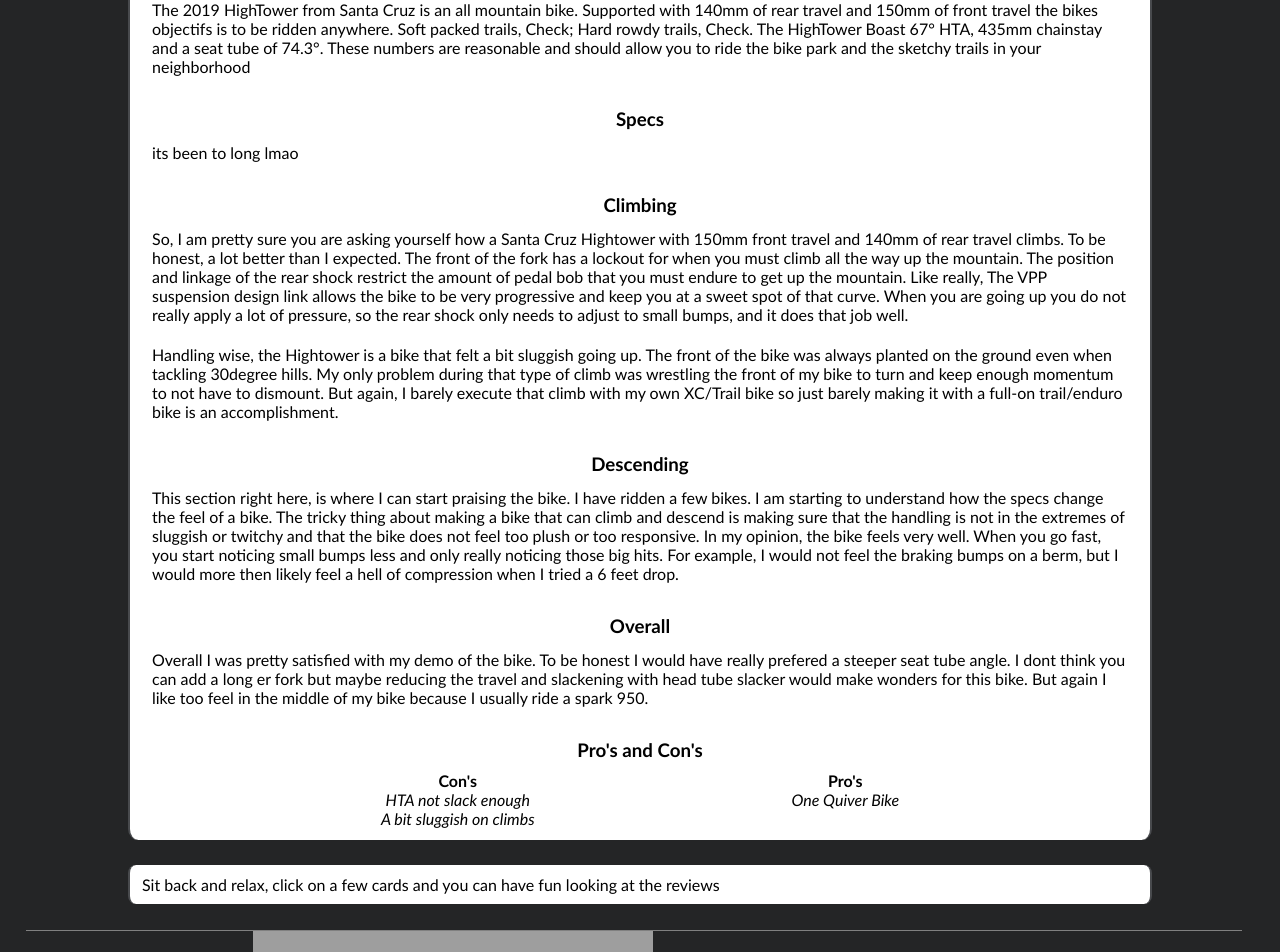
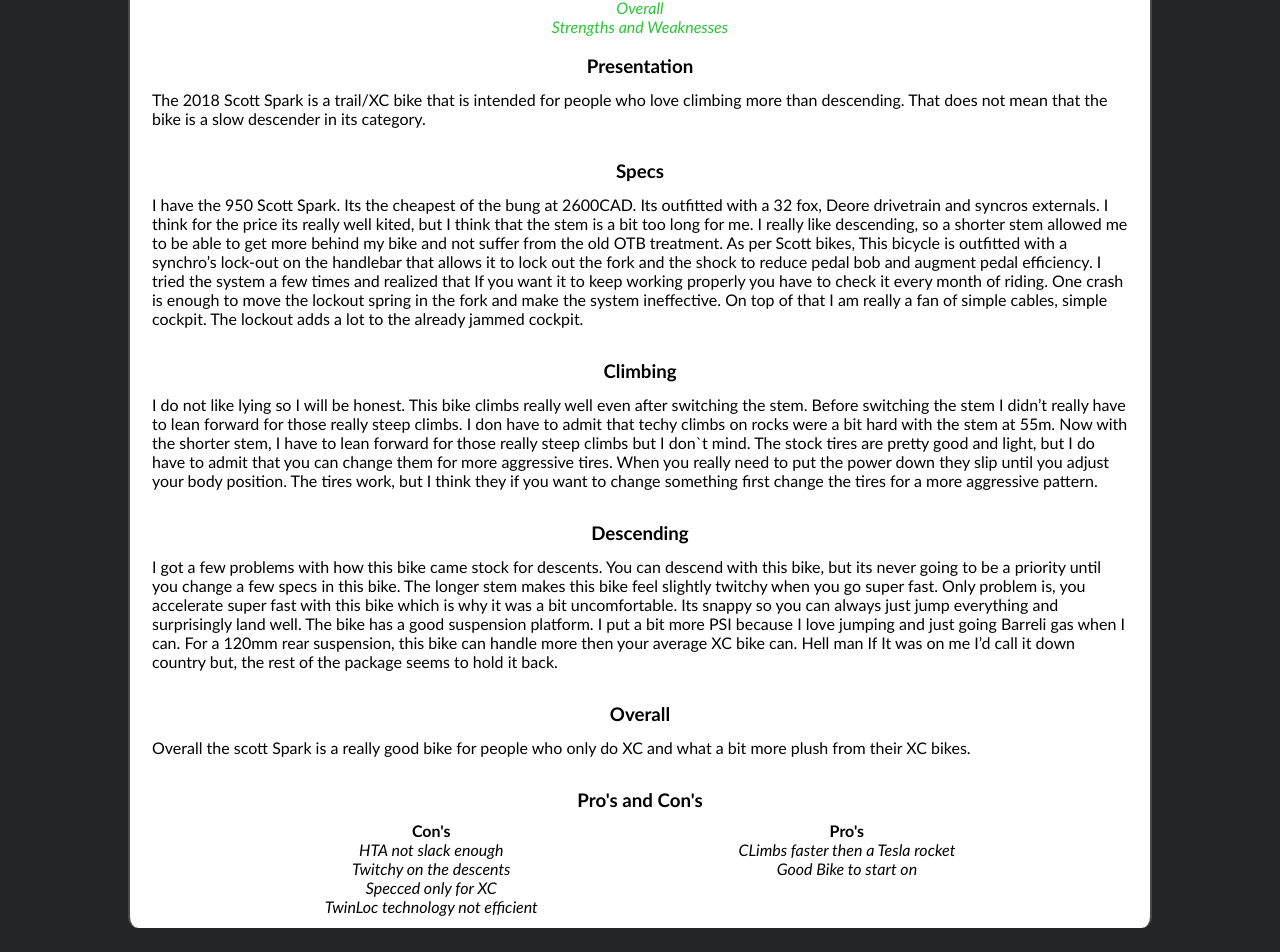
Before and after one commit to MickaelMedia/MickaelMedia, a React (Create React App) app: page /BikeReviews/Spark2018 in a window 1280 px wide. Shown: the part 1614-2566 px from the top of the page. Built offline with nearby package versions, Linux system fonts and the light colour scheme; grey boxes are pictures that could not be loaded; the HTML template or start-up script is replaced by a standard one.

Commit message:
Look at devnotes, I did too many changes

```diff
--- a/src/Section/About_Me.js
+++ b/src/Section/About_Me.js
@@ -13,6 +13,7 @@
             </article>
             <article>
                 <h2>Dev Notes</h2>
+                <p>2021-03-14: Changed the background on Bike/General because instagram moved the url around (dick move instagram).Adding some content on the coding part of the website, gonna start nursing part at the end of this month</p>
                 <p>2021-03-09: I took out the new bike thing.</p>
                 <p>2021-03-08: Redid my titles so they pop out more from the background. Got inspired from Mahalo My Dude but I added text shadow </p>
                 <p>2021-03-07: Touching up About Me and Welcome Sections for grammar</p>
--- a/src/Section/Biking/General.js
+++ b/src/Section/Biking/General.js
@@ -7,7 +7,7 @@
 function General() {
     return (
         <div className="general">
-            <Item title="SKRRT" backgroundImg="https://instagram.fymq1-1.fna.fbcdn.net/v/t51.2885-15/e35/82391294_297782731395862_7866297689698578286_n.jpg?_nc_ht=instagram.fymq1-1.fna.fbcdn.net&_nc_cat=110&_nc_ohc=fAaT3DPOh80AX-Y6EFz&tp=1&oh=e3368344976103d4b9a95ddd183a5fc6&oe=604AB9BD"/>
+            <Item title="SKRRT" backgroundImg="https://images.unsplash.com/photo-1568226292321-dd67ff8b3b2b?ixid=MXwxMjA3fDB8MHxzZWFyY2h8MXx8bW91bnRhaW4lMjB0cmFpbHxlbnwwfHwwfA%3D%3D&ixlib=rb-1.2.1&w=1000&q=80"/>
             <iframe title="YoutubeVid" className="general__iframe" src="https://www.youtube.com/embed/GeV0tS8wiyw" frameborder="0" allow="accelerometer; autoplay; clipboard-write; encrypted-media; gyroscope; picture-in-picture" allowfullscreen ></iframe>
             <div className="general__intro"></div>
             <article>
--- a/src/Section/Biking/Reviews/Review.js
+++ b/src/Section/Biking/Reviews/Review.js
@@ -12,6 +12,11 @@
     return (
         <div className="review">
             <Item backgroundImg="https://s14761.pcdn.co/wp-content/uploads/2020/09/Propain-spindrift-cf-2021-enduro-test-review36-810x551.jpg" title="Welcome to the review"/>
+
+            <article>
+                <p>Sit back and relax, click on a few cards and you can have fun looking at the reviews</p>
+            </article>
+
             <h2>Latest Reviews</h2>
             <div className="review__card__space">
                 <Card title="Aggressor vs Forekaster" description="coming soon" image="https://images-na.ssl-images-amazon.com/images/I/619CAxZA8nL._AC_SL1000_.jpg"/>
@@ -29,9 +34,6 @@
                 </Route>
             </Switch>
 
-            <article>
-                <p>Sit back and relax, click on a few cards and you can have fun looking at the reviews</p>
-            </article>
         </div>
     )
 }
--- a/src/Section/Biking/Reviews/Spark2018/Spark2018.js
+++ b/src/Section/Biking/Reviews/Spark2018/Spark2018.js
@@ -18,20 +18,19 @@
             </ul>
             <br/>
             <h3 id="Presentation">Presentation</h3>
-            <p>The 2019 HighTower from Santa Cruz is an all mountain bike. Supported with 140mm of rear travel and 150mm of front travel the bikes objectifs is to be ridden anywhere. Soft packed trails, Check; Hard rowdy trails, Check. The HighTower Boast 67° HTA, 435mm chainstay and a seat tube of 74.3°. These numbers are reasonable and should allow you to ride the bike park and the sketchy trails in your neighborhood</p>
+            <p>The 2018 Scott Spark is a trail/XC bike that is intended for people who love climbing more than descending. That does not mean that the bike is a slow descender in its category.</p>
             <br/>
             <h3 id="Spec">Specs</h3>
-            <p>its been to long lmao</p>
+            <p>I have the 950 Scott Spark. Its the cheapest of the bung at 2600CAD. Its outfitted with a 32 fox, Deore drivetrain and syncros externals.  I think for the price its really well kited, but I think that the stem is a bit too long for me. I really like descending, so a shorter stem allowed me to be able to get more behind my bike and not suffer from the old OTB treatment. As per Scott bikes, This bicycle is outfitted with a synchro’s lock-out on the handlebar that allows it to lock out the fork and the shock to reduce pedal bob and augment pedal efficiency. I tried the system a few times and realized that If you want it to keep working properly you have to check it every month of riding. One crash is enough to move the lockout spring in the fork and make the system ineffective. On top of that I am really a fan of simple cables, simple cockpit. The lockout adds a lot to the already jammed cockpit. </p>
             <br/>
             <h3 id="Climbing">Climbing</h3>
-            <p>So, I am pretty sure you are asking yourself how a Santa Cruz Hightower with 150mm front travel and 140mm of rear travel climbs. To be honest, a lot better than I expected. The front of the fork has a lockout for when you must climb all the way up the mountain. The position and linkage of the rear shock restrict the amount of pedal bob that you must endure to get up the mountain. Like really, The VPP suspension design link allows the bike to be very progressive and keep you at a sweet spot of that curve. When you are going up you do not really apply a lot of pressure, so the rear shock only needs to adjust to small bumps, and it does that job well. </p>
-            <p>Handling wise, the Hightower is a bike that felt a bit sluggish going up. The front of the bike was always planted on the ground even when tackling 30degree hills. My only problem during that type of climb was wrestling the front of my bike to turn and keep enough momentum to not have to dismount. But again, I barely execute that climb with my own XC/Trail bike so just barely making it with a full-on trail/enduro bike is an accomplishment. </p>
+            <p>I do not like lying so I will be honest. This bike climbs really well even after switching the stem. Before switching the stem I didn’t really have to lean forward for those really steep climbs. I don have to admit that techy climbs on rocks were a bit hard with the stem at 55m. Now with the shorter stem, I have to lean forward for those really steep climbs but I don`t mind. The stock tires are pretty good and light, but I do have to admit that you can change them for more aggressive tires. When you really need to put the power down they slip until you adjust your body position. The tires work, but I think they if you want to change something first change the tires for a more aggressive pattern.</p>
             <br/>
             <h3 id="Descending">Descending</h3>
-            <p>This section right here, is where I can start praising the bike. I have ridden a few bikes. I am starting to understand how the specs change the feel of a bike. The tricky thing about making a bike that can climb and descend is making sure that the handling is not in the extremes of sluggish or twitchy and that the bike does not feel too plush or too responsive. In my opinion, the bike feels very well. When you go fast, you start noticing small bumps less and only really noticing those big hits. For example, I would not feel the braking bumps on a berm, but I would more then likely feel a hell of compression when I tried a 6 feet drop. </p>
+            <p>I got a few problems with how this bike came stock for descents. You can descend with this bike, but its never going to be a priority until you change a few specs in this bike. The longer stem makes this bike feel slightly twitchy when you go super fast. Only problem is, you accelerate super fast with this bike which is why it was a bit uncomfortable. Its snappy so you can always just jump everything and surprisingly land well. The bike has a good suspension platform. I put a bit more PSI because I love jumping and just going Barreli gas when I can. For a 120mm rear suspension, this bike can handle more then your average XC bike can. Hell man If It was on me I’d call it down country but, the rest of the package seems to hold it back. </p>
             <br/>
             <h3 id="Overall">Overall</h3>
-            <p>Overall I was pretty satisfied with my demo of the bike. To be honest I would have really prefered a steeper seat tube angle. I dont think you can add a long er fork but maybe reducing the travel and slackening with head tube slacker would make wonders for this bike. But again I like too feel in the middle of my bike because I usually ride a spark 950.</p>
+            <p>Overall the scott Spark is a really good bike for people who only do XC and what a bit more plush from their XC bikes. </p>
             <br/>
             <h3 id="Strengths">Pro's and Con's</h3>
             <div className="review__proscons">
@@ -39,13 +38,16 @@
                     <h4>Con's</h4>
                     <ul>
                         <li>HTA not slack enough</li>
-                        <li>A bit sluggish on climbs</li>
+                        <li>Twitchy on the descents</li>
+                        <li>Specced only for XC</li>
+                        <li>TwinLoc technology not efficient</li>
                     </ul>
                 </div>
                 <div>
                     <h4>Pro's</h4>
                     <ul>
-                        <li>One Quiver Bike</li>
+                        <li>CLimbs faster then a Tesla rocket</li>
+                        <li>Good Bike to start on</li>
                     </ul>
                 </div>
             </div>
--- a/src/Section/Coding/Coding101/Coding101.js
+++ b/src/Section/Coding/Coding101/Coding101.js
@@ -1,6 +1,8 @@
 import React from 'react';
 
 import Item from "../../../Components/Item/Item";
+import Card from "../../../Components/Card/Card";
+
 
 function Coding101() {
     return (
@@ -9,8 +11,15 @@
         <article>
             <h2>Welcome to Coding 101</h2>
             <p>In this section we are gonna talk about how I got into coding and everything I learned so you can learn as well</p>
-            <o>I am not a professional by say, but I can help guide you on what to learn in order have a solid base and get better at coding</o>
+            <p>I am not a professional by say, but I can help guide you on what to learn in order have a solid base and get better at coding.</p>
+            <p>Below you are going to find 4 cards that you can use to learn or doublecheck your coding skills. I suggest you start out with Prerequisite, HTML, CSS then JS. Don't worry coding is super easy ☺</p>
         </article>
+        <div className="new">
+            <Card title="Prerequisite" description="Let's find out what you need installed to code"/>
+            <Card title="HTML" description="How to make the skeleton of your page and also some content"/>
+            <Card title="CSS" description="How to stylize your content"/>
+            <Card title="JS" description="How to make your skeleton move"/>
+        </div>
         </div>
     )
 }
```
Also changed, not shown: src/Section/Coding/Coding_Projects/CodingProject.js (+10 -1 lines), src/Section/Welcome.js (+11 -0 lines), 1 other file (tests, documents, lock files or other folders).
